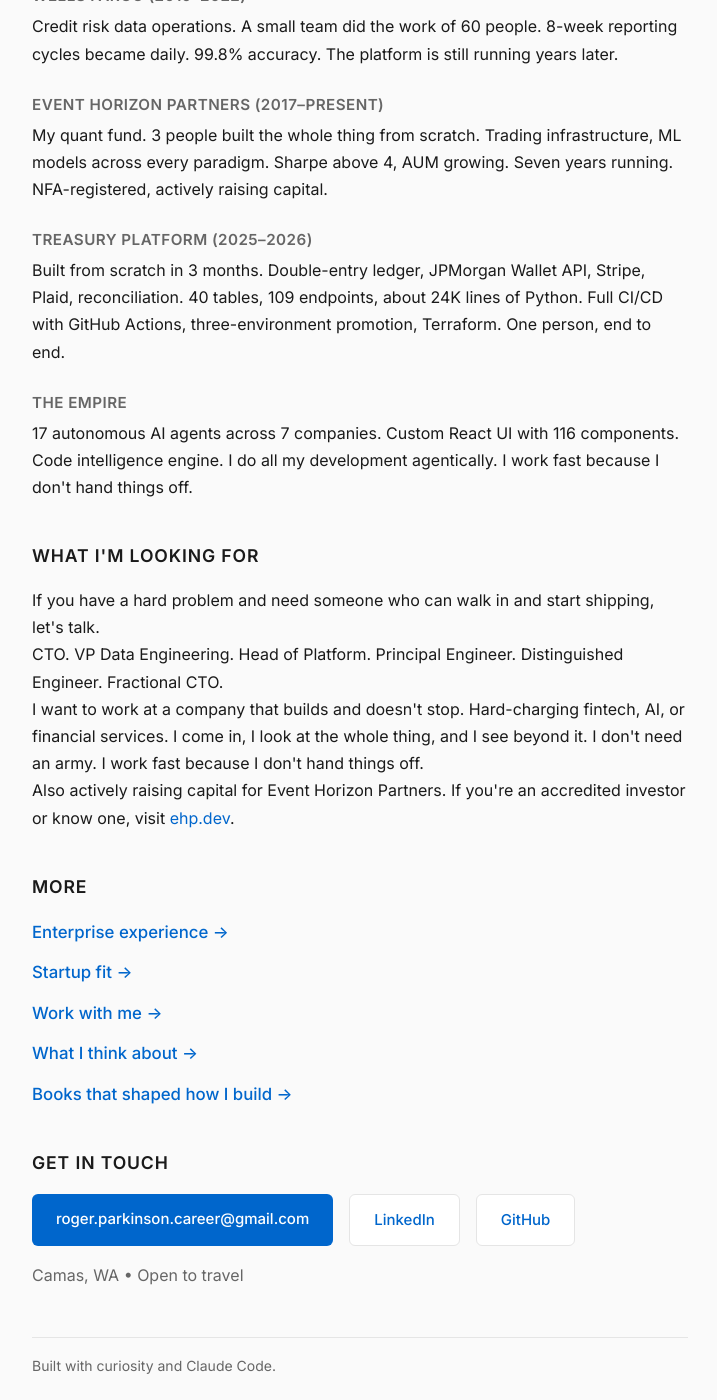
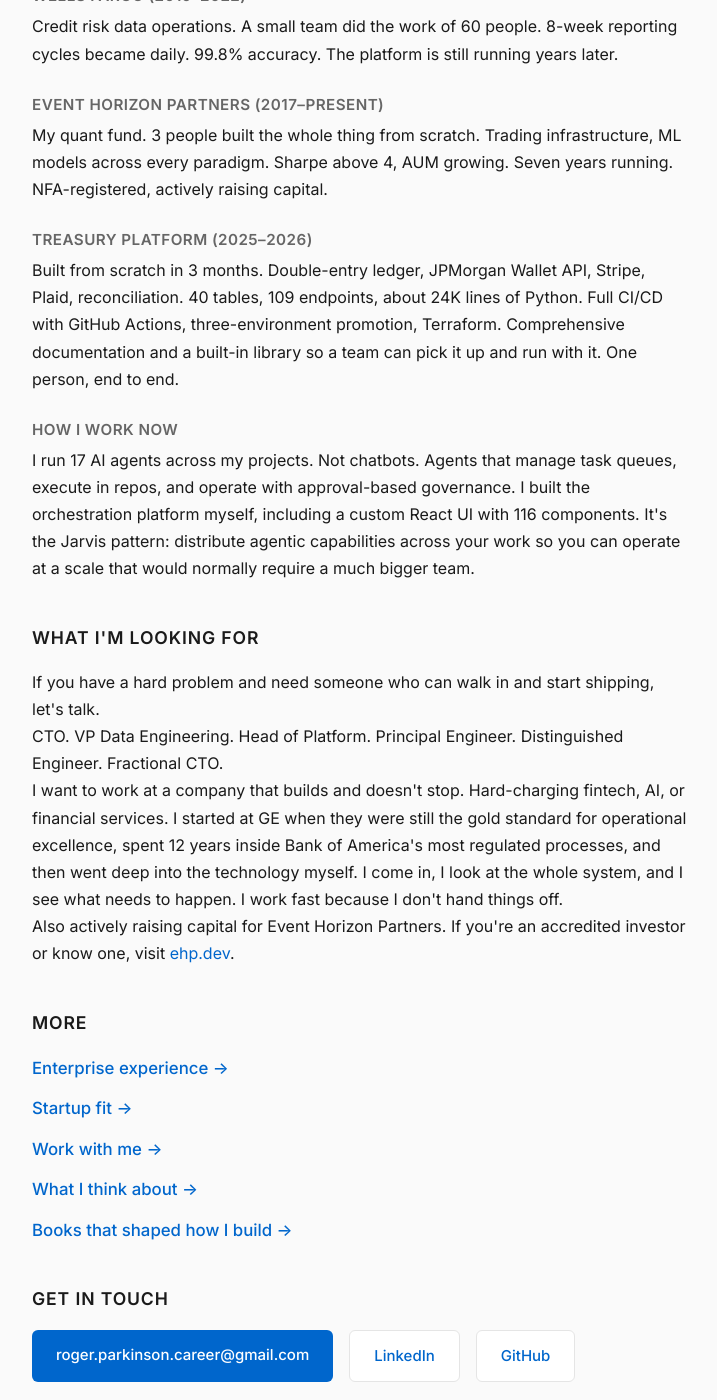
Before and after one commit to Roger-Parkinson-EHP/Roger-Parkinson-EHP.github.io, a Jekyll site: the page index.html, which Jekyll copies as it is, in a window 1280 px wide and 1400 px high, scrolled down 814 px. Shown: the whole window, without its empty margins (280-997 px from the left). Built offline with Jekyll 4.4.1, drawn with Linux system fonts in a browser that asks for light colours.

Commit message:
killed "empire" branding, added Jarvis pattern framing, treasury docs mention, GE context
"The empire" → "How I work now" with Jarvis pattern explanation.
Treasury: added "comprehensive documentation and built-in library."
GE positioned as gold standard for operational excellence.

```diff
--- a/index.html
+++ b/index.html
@@ -50,11 +50,11 @@
                 </div>
                 <div class="beat">
                     <h3>Treasury platform (2025&ndash;2026)</h3>
-                    <p>Built from scratch in 3 months. Double-entry ledger, JPMorgan Wallet API, Stripe, Plaid, reconciliation. 40 tables, 109 endpoints, about 24K lines of Python. Full CI/CD with GitHub Actions, three-environment promotion, Terraform. One person, end to end.</p>
+                    <p>Built from scratch in 3 months. Double-entry ledger, JPMorgan Wallet API, Stripe, Plaid, reconciliation. 40 tables, 109 endpoints, about 24K lines of Python. Full CI/CD with GitHub Actions, three-environment promotion, Terraform. Comprehensive documentation and a built-in library so a team can pick it up and run with it. One person, end to end.</p>
                 </div>
                 <div class="beat">
-                    <h3>The empire</h3>
-                    <p>17 autonomous AI agents across 7 companies. Custom React UI with 116 components. Code intelligence engine. I do all my development agentically. I work fast because I don't hand things off.</p>
+                    <h3>How I work now</h3>
+                    <p>I run 17 AI agents across my projects. Not chatbots. Agents that manage task queues, execute in repos, and operate with approval-based governance. I built the orchestration platform myself, including a custom React UI with 116 components. It's the Jarvis pattern: distribute agentic capabilities across your work so you can operate at a scale that would normally require a much bigger team.</p>
                 </div>
             </div>
         </section>
@@ -63,7 +63,7 @@
             <h2>What I'm looking for</h2>
             <p>If you have a hard problem and need someone who can walk in and start shipping, let's talk.</p>
             <p>CTO. VP Data Engineering. Head of Platform. Principal Engineer. Distinguished Engineer. Fractional CTO.</p>
-            <p>I want to work at a company that builds and doesn't stop. Hard-charging fintech, AI, or financial services. I come in, I look at the whole thing, and I see beyond it. I don't need an army. I work fast because I don't hand things off.</p>
+            <p>I want to work at a company that builds and doesn't stop. Hard-charging fintech, AI, or financial services. I started at GE when they were still the gold standard for operational excellence, spent 12 years inside Bank of America's most regulated processes, and then went deep into the technology myself. I come in, I look at the whole system, and I see what needs to happen. I work fast because I don't hand things off.</p>
             <p>Also actively raising capital for Event Horizon Partners. If you're an accredited investor or know one, visit <a href="https://ehp.dev">ehp.dev</a>.</p>
         </section>
 
```
